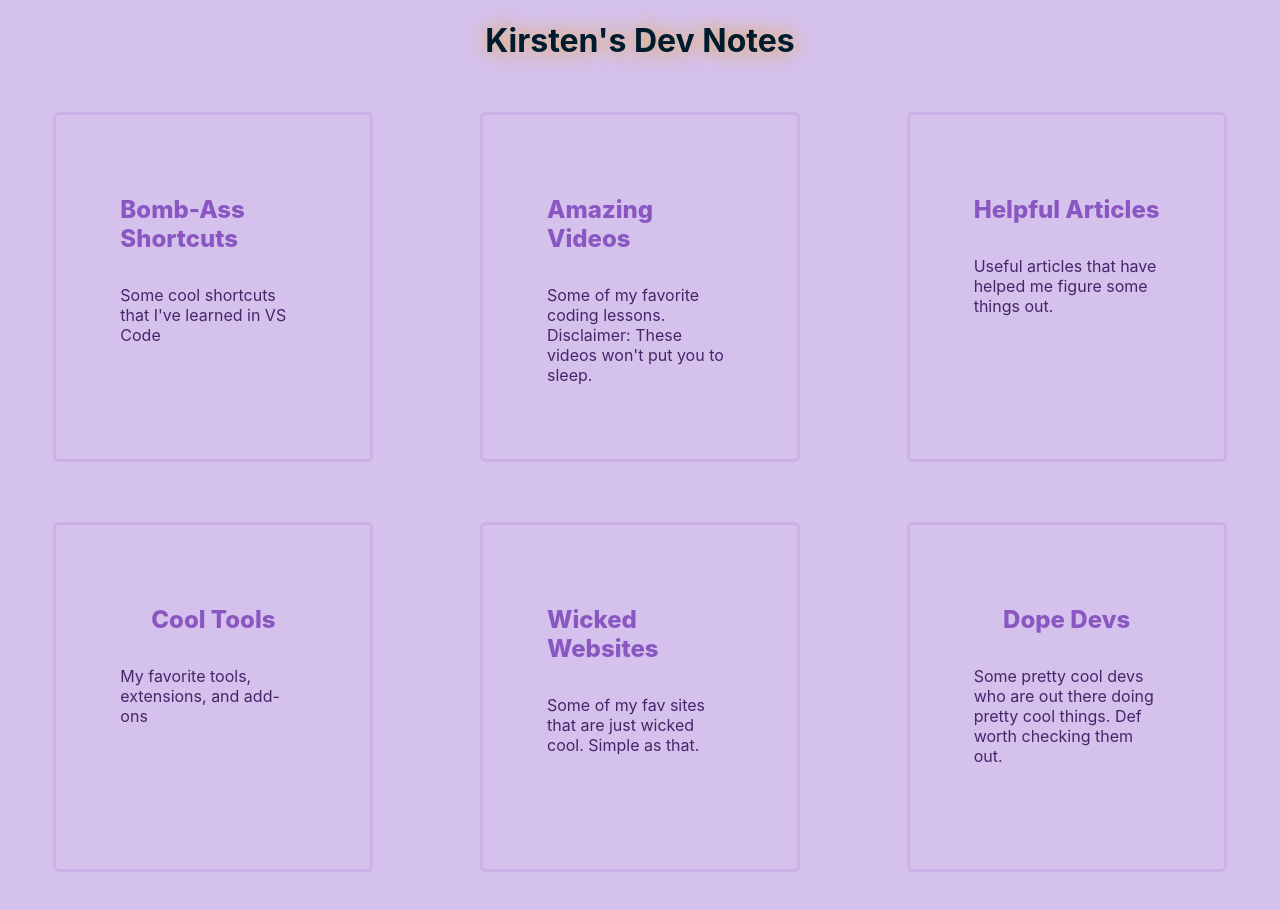
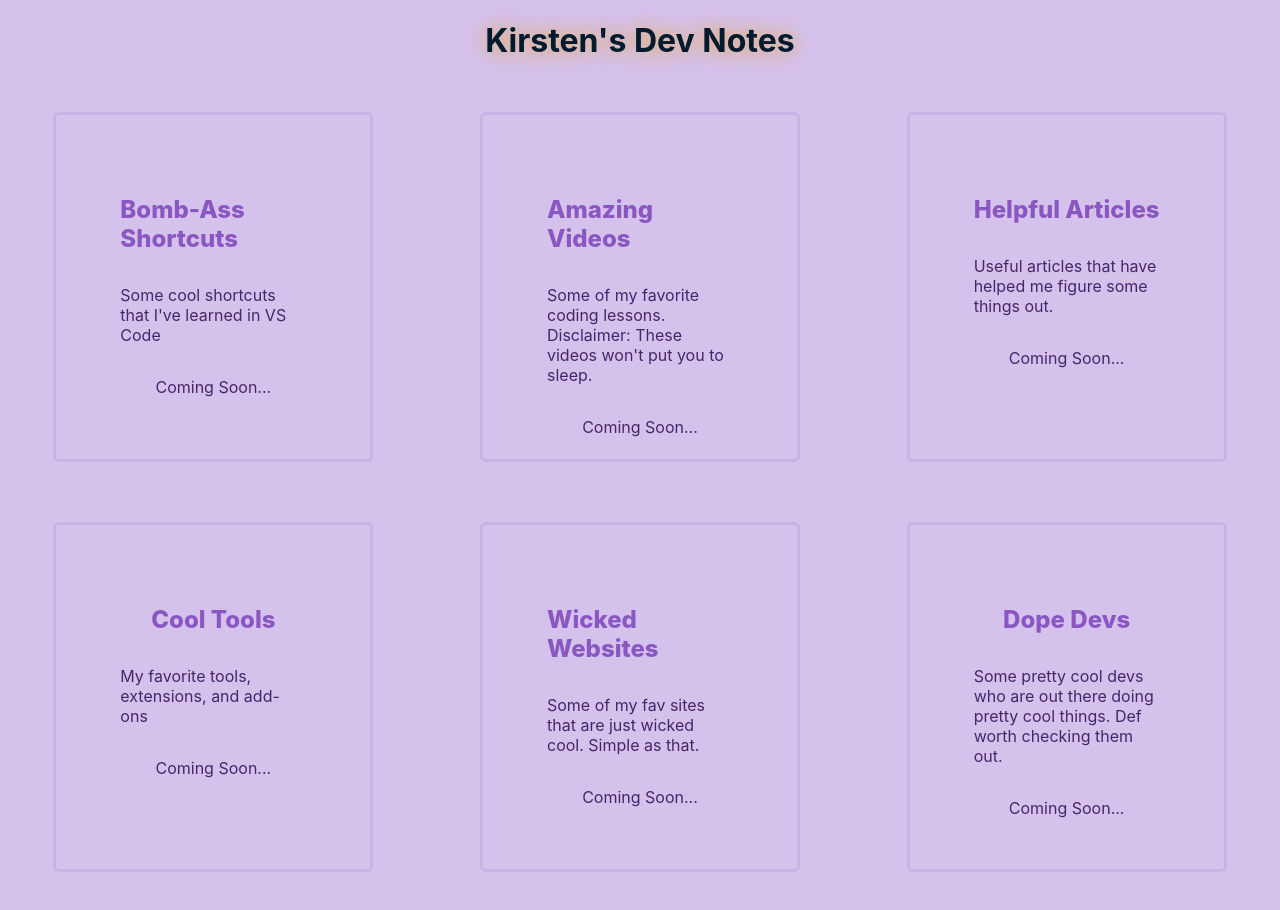
Before and after one commit to KirstenDarling/kirstens-dev-notes, a Next.js app: page / in a window 1280 px wide. Shown: the top 910 px of the page. Built offline with nearby package versions, Linux system fonts and the light colour scheme.

Commit message:
feat: comming soon text added

```diff
--- a/pages/index.js
+++ b/pages/index.js
@@ -17,6 +17,7 @@ export default function Home() {
           <div className={styles.lessons}>
             <h1>Bomb-Ass Shortcuts</h1>
             <p>Some cool shortcuts that I&apos;ve learned in VS Code</p>
+            <p>Coming Soon...</p>
           </div>
           <div className={styles.lessons}>
             <h1>Amazing Videos</h1>
@@ -24,20 +25,24 @@ export default function Home() {
               Some of my favorite coding lessons. Disclaimer: These videos
               won&apos;t put you to sleep.
             </p>
+            <p>Coming Soon...</p>
           </div>
           <div className={styles.lessons}>
             <h1>Helpful Articles</h1>
             <p>Useful articles that have helped me figure some things out.</p>
+            <p>Coming Soon...</p>
           </div>
           <div className={styles.lessons}>
             <h1>Cool Tools</h1>
             <p>My favorite tools, extensions, and add-ons</p>
+            <p>Coming Soon...</p>
           </div>
           <div className={styles.lessons}>
             <h1>Wicked Websites</h1>
             <p>
               Some of my fav sites that are just wicked cool. Simple as that.
             </p>
+            <p>Coming Soon...</p>
           </div>
           <div className={styles.lessons}>
             <h1>Dope Devs</h1>
@@ -45,6 +50,7 @@ export default function Home() {
               Some pretty cool devs who are out there doing pretty cool things.
               Def worth checking them out.
             </p>
+            <p>Coming Soon...</p>
           </div>
         </div>
       </main>
```
